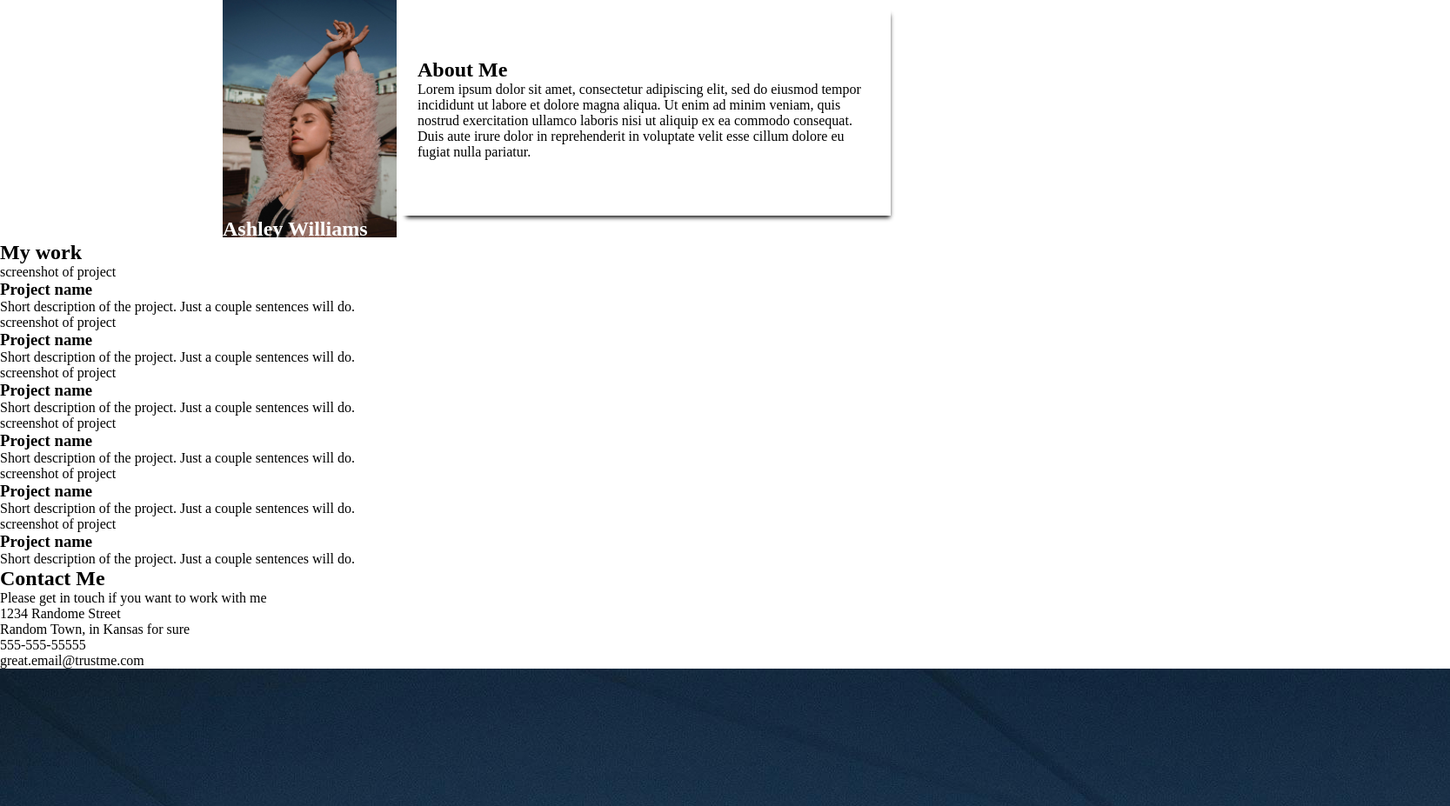
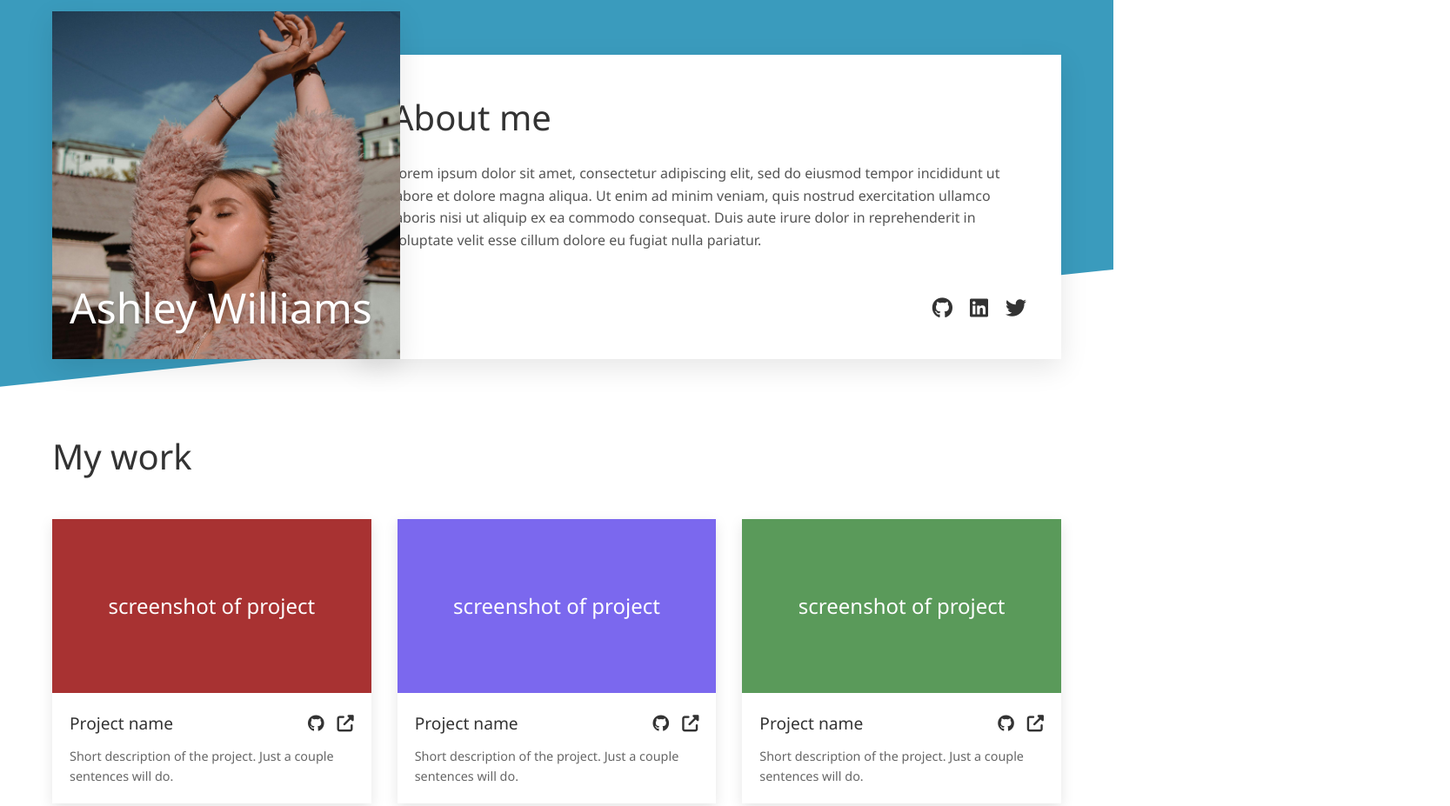
Before and after one commit to Khazeral/odin-project-landing-page-responsive, a plain HTML site: page index.html in a window 1280 px wide. Shown: the part 27-954 px from the top of the page at 87% size, 1667 px wide, since content can reach past the window. Drawn offline with Linux system fonts and the light colour scheme.

Commit message:
feat : finish responsible landing page

```diff
--- a/index.html
+++ b/index.html
@@ -1,38 +1,53 @@
 <!DOCTYPE html>
-<html lang="fr">
+<html lang="en">
 
 <head>
     <meta charset="UTF-8">
     <meta name="viewport" content="width=device-width, initial-scale=1.0">
+    <title>Ashley Williams - Portfolio</title>
     <link rel="stylesheet" href="style.css">
-    <title>Document</title>
+    <link rel="stylesheet" href="https://cdnjs.cloudflare.com/ajax/libs/font-awesome/6.4.0/css/all.min.css">
 </head>
 
 <body>
-    <header>
-        <div id="photo-container">
-            <img src="pexels-2150164756-31074953.jpg" alt="">
-            <h2>Ashley Williams</h2>
+    <div class="background"></div>
+
+    <main class="container">
+        <section class="profile-section">
+            <div class="profile-image-container">
+                <img src="pexels-2150164756-31074953.jpg" alt="Ashley Williams" class="profile-image">
+                <h1 class="profile-name">Ashley Williams</h1>
             </div>
 
-        <aside>
-            <h2>About Me</h2>
-            <p>Lorem ipsum dolor sit amet, consectetur adipiscing elit, sed do eiusmod tempor incididunt ut labore et
-                dolore magna aliqua. Ut enim ad minim veniam, quis nostrud exercitation ullamco laboris nisi ut aliquip
-                ex ea commodo consequat. Duis aute irure dolor in reprehenderit in voluptate velit esse cillum dolore eu
-                fugiat nulla pariatur.</p>
-        </aside>
-    </header>
+            <div class="about-container">
+                <h2 class="about-title">About me</h2>
+                <p class="about-text">
+                    Lorem ipsum dolor sit amet, consectetur adipiscing elit, sed do eiusmod tempor incididunt ut labore
+                    et dolore magna aliqua. Ut enim ad minim veniam, quis nostrud exercitation ullamco laboris nisi ut
+                    aliquip ex ea commodo consequat. Duis aute irure dolor in reprehenderit in voluptate velit esse
+                    cillum dolore eu fugiat nulla pariatur.
+                </p>
+                <div class="social-links">
+                    <a href="#" class="social-icon"><i class="fab fa-github"></i></a>
+                    <a href="#" class="social-icon"><i class="fab fa-linkedin"></i></a>
+                    <a href="#" class="social-icon"><i class="fab fa-twitter"></i></a>
+                </div>
+            </div>
+        </section>
 
-    <main>
-        <h2>My work</h2>
-        <section id="projects-container">
+        <!-- Work Section -->
+        <section class="work-section">
+            <h2 class="work-title">My work</h2>
+
+            <div class="projects-grid">
+                <!-- Project 1 -->
                 <div class="project-card">
-                <div class="project-image purple">
-                    <span class="placeholder-text">screenshot of project</span>
+                    <div class="project-image red">
+                        <span class="project-image-text">screenshot of project</span>
                     </div>
-                <div class="project-details">
-                    <h3 class="project-title">Project name</h3>
+                    <div class="project-info">
+                        <div class="project-header">
+                            <h3 class="project-name">Project name</h3>
                             <div class="project-links">
                                 <a href="#" class="project-link"><i class="fab fa-github"></i></a>
                                 <a href="#" class="project-link"><i class="fas fa-external-link-alt"></i></a>
@@ -42,13 +57,16 @@
                             Short description of the project. Just a couple sentences will do.
                         </p>
                     </div>
+                </div>
 
+                <!-- Project 2 -->
                 <div class="project-card">
-                <div class="project-image orange">
-                    <span class="placeholder-text">screenshot of project</span>
+                    <div class="project-image purple">
+                        <span class="project-image-text">screenshot of project</span>
                     </div>
-                <div class="project-details">
-                    <h3 class="project-title">Project name</h3>
+                    <div class="project-info">
+                        <div class="project-header">
+                            <h3 class="project-name">Project name</h3>
                             <div class="project-links">
                                 <a href="#" class="project-link"><i class="fab fa-github"></i></a>
                                 <a href="#" class="project-link"><i class="fas fa-external-link-alt"></i></a>
@@ -58,12 +76,16 @@
                             Short description of the project. Just a couple sentences will do.
                         </p>
                     </div>
+                </div>
+
+                <!-- Project 3 -->
                 <div class="project-card">
-                <div class="project-image purple">
-                    <span class="placeholder-text">screenshot of project</span>
+                    <div class="project-image green">
+                        <span class="project-image-text">screenshot of project</span>
                     </div>
-                <div class="project-details">
-                    <h3 class="project-title">Project name</h3>
+                    <div class="project-info">
+                        <div class="project-header">
+                            <h3 class="project-name">Project name</h3>
                             <div class="project-links">
                                 <a href="#" class="project-link"><i class="fab fa-github"></i></a>
                                 <a href="#" class="project-link"><i class="fas fa-external-link-alt"></i></a>
@@ -73,13 +95,16 @@
                             Short description of the project. Just a couple sentences will do.
                         </p>
                     </div>
+                </div>
 
+                <!-- Project 4 -->
                 <div class="project-card">
-                <div class="project-image orange">
-                    <span class="placeholder-text">screenshot of project</span>
+                    <div class="project-image magenta">
+                        <span class="project-image-text">screenshot of project</span>
                     </div>
-                <div class="project-details">
-                    <h3 class="project-title">Project name</h3>
+                    <div class="project-info">
+                        <div class="project-header">
+                            <h3 class="project-name">Project name</h3>
                             <div class="project-links">
                                 <a href="#" class="project-link"><i class="fab fa-github"></i></a>
                                 <a href="#" class="project-link"><i class="fas fa-external-link-alt"></i></a>
@@ -89,13 +114,16 @@
                             Short description of the project. Just a couple sentences will do.
                         </p>
                     </div>
+                </div>
 
+                <!-- Project 5 -->
                 <div class="project-card">
-                <div class="project-image purple">
-                    <span class="placeholder-text">screenshot of project</span>
+                    <div class="project-image orange">
+                        <span class="project-image-text">screenshot of project</span>
                     </div>
-                <div class="project-details">
-                    <h3 class="project-title">Project name</h3>
+                    <div class="project-info">
+                        <div class="project-header">
+                            <h3 class="project-name">Project name</h3>
                             <div class="project-links">
                                 <a href="#" class="project-link"><i class="fab fa-github"></i></a>
                                 <a href="#" class="project-link"><i class="fas fa-external-link-alt"></i></a>
@@ -105,13 +133,16 @@
                             Short description of the project. Just a couple sentences will do.
                         </p>
                     </div>
+                </div>
 
+                <!-- Project 6 -->
                 <div class="project-card">
-                <div class="project-image orange">
-                    <span class="placeholder-text">screenshot of project</span>
+                    <div class="project-image blue">
+                        <span class="project-image-text">screenshot of project</span>
                     </div>
-                <div class="project-details">
-                    <h3 class="project-title">Project name</h3>
+                    <div class="project-info">
+                        <div class="project-header">
+                            <h3 class="project-name">Project name</h3>
                             <div class="project-links">
                                 <a href="#" class="project-link"><i class="fab fa-github"></i></a>
                                 <a href="#" class="project-link"><i class="fas fa-external-link-alt"></i></a>
@@ -121,28 +152,10 @@
                             Short description of the project. Just a couple sentences will do.
                         </p>
                     </div>
+                </div>
+            </div>
         </section>
     </main>
-    <footer>
-        <section id="contact">
-            <h2>Contact Me</h2>
-            <p>Please get in touch if you want to work with me</p>
-            <div>
-                <p>1234 Randome Street</p>
-                <p>Random Town, in Kansas for sure</p>
-            </div>
-            <div><span></span><span>555-555-55555</span></div>
-            <div><span></span><span>great.email@trustme.com</span></div>
-            <div id="links">
-                <span></span>
-                <span></span>
-                <span></span>
-            </div>
-        </section>
-        <div>
-            <img src="pexels-2150164756-31074953.jpg" alt="">
-        </div>
-    </footer>
 </body>
 
 </html>
--- a/style.css
+++ b/style.css
@@ -1,41 +1,270 @@
-*,
-html,
-body {
+/* Base Styles */
+* {
+  margin: 0;
   padding: 0;
-  margin: 0;
+  box-sizing: border-box;
 }
 
-header {
+body {
+  font-family: "Segoe UI", Tahoma, Geneva, Verdana, sans-serif;
+  color: #333;
+  line-height: 1.6;
+  background-color: #fff;
+  position: relative;
+  overflow-x: hidden;
+}
+
+.background {
+  position: absolute;
+  top: 0;
+  left: 0;
+  width: 100%;
+  height: 50%;
+  background-color: #3a9bbd;
+  clip-path: polygon(0 0, 100% 0, 100% 50%, 0 70%);
+  z-index: -1;
+}
+
+.container {
+  max-width: 1200px;
+  margin: 0 auto;
+  padding: 40px 20px;
+}
+
+/* Profile Section */
+.profile-section {
+  display: flex;
+  flex-wrap: wrap;
+  margin-bottom: 80px;
+  position: relative;
+}
+
+.profile-image-container {
+  position: relative;
+  width: 400px;
+  height: 400px;
+  margin-right: -50px;
+  z-index: 1;
+  box-shadow: 0 10px 30px rgba(0, 0, 0, 0.1);
+}
+
+.profile-image {
+  width: 100%;
+  height: 100%;
+  object-fit: cover;
+}
+
+.profile-name {
+  position: absolute;
+  bottom: 20px;
+  left: 20px;
+  color: white;
+  font-size: 3rem;
+  font-weight: 300;
+  text-shadow: 0 2px 4px rgba(0, 0, 0, 0.2);
+}
+
+.about-container {
+  flex: 1;
+  min-width: 300px;
+  background-color: white;
+  padding: 40px;
+  box-shadow: 0 10px 30px rgba(0, 0, 0, 0.1);
+  margin-top: 50px;
+  position: relative;
+}
+
+.about-title {
+  font-size: 2.5rem;
+  margin-bottom: 20px;
+  font-weight: 400;
+}
+
+.about-text {
+  margin-bottom: 30px;
+  color: #555;
+}
+
+.social-links {
+  position: absolute;
+  bottom: 40px;
+  right: 40px;
+  display: flex;
+  gap: 20px;
+}
+
+.social-icon {
+  color: #333;
+  font-size: 1.5rem;
+  text-decoration: none;
+  transition: color 0.3s;
+}
+
+.social-icon:hover {
+  color: #3a9bbd;
+}
+
+/* Work Section */
+.work-section {
+  margin-top: 50px;
+}
+
+.work-title {
+  font-size: 2.5rem;
+  margin-bottom: 40px;
+  font-weight: 400;
+  color: #333;
+}
+
+.projects-grid {
+  display: grid;
+  grid-template-columns: repeat(auto-fill, minmax(350px, 1fr));
+  gap: 30px;
+}
+
+.project-card {
+  background-color: white;
+  box-shadow: 0 5px 15px rgba(0, 0, 0, 0.1);
+  overflow: hidden;
+  transition: transform 0.3s, box-shadow 0.3s;
+}
+
+.project-card:hover {
+  transform: translateY(-5px);
+  box-shadow: 0 10px 25px rgba(0, 0, 0, 0.15);
+}
+
+.project-image {
+  height: 200px;
   display: flex;
   align-items: center;
   justify-content: center;
-  padding: 0 20vw;
+  color: white;
+  font-size: 1.5rem;
+  font-weight: 300;
 }
 
-#photo-container {
-  position: relative;
+.project-image-text {
+  text-align: center;
+  padding: 20px;
 }
 
-#photo-container > img {
-  max-width: 350px;
-  max-height: 300px;
+.red {
+  background-color: #a83232;
 }
 
-#photo-container > h2 {
-  position: absolute;
-  bottom: 0;
-  text-align: center;
-  color: white;
+.purple {
+  background-color: #7b68ee;
 }
 
-header > aside {
-  background-color: white;
-  padding: 64px 24px;
-  box-shadow: 5px 8px 5px -6px #000000;
+.green {
+  background-color: #5a9a5a;
 }
 
-@media (max-width: 300px) {
-  #photo-container > img {
-    max-width: 250px;
+.magenta {
+  background-color: #c06ec0;
+}
+
+.orange {
+  background-color: #d2913d;
+}
+
+.blue {
+  background-color: #4682b4;
+}
+
+.project-info {
+  padding: 20px;
+}
+
+.project-header {
+  display: flex;
+  justify-content: space-between;
+  align-items: center;
+  margin-bottom: 10px;
+}
+
+.project-name {
+  font-size: 1.2rem;
+  font-weight: 500;
+}
+
+.project-links {
+  display: flex;
+  gap: 15px;
+}
+
+.project-link {
+  color: #333;
+  font-size: 1.2rem;
+  text-decoration: none;
+  transition: color 0.3s;
+}
+
+.project-link:hover {
+  color: #3a9bbd;
+}
+
+.project-description {
+  color: #666;
+  font-size: 0.9rem;
+}
+
+@media (max-width: 900px) {
+  .profile-section {
+    flex-direction: column;
+    align-items: center;
+  }
+
+  .background {
+    height: 30%;
+  }
+
+  .profile-image-container {
+    margin-right: 0;
+    margin-bottom: -30px;
+    width: 350px;
+    height: 350px;
+  }
+
+  .about-container {
+    width: 100%;
+    margin-top: 0;
+  }
+
+  .projects-grid {
+    grid-template-columns: repeat(auto-fill, minmax(300px, 1fr));
   }
 }
+
+@media (max-width: 600px) {
+  .background {
+    height: 15%;
+  }
+  .about-container {
+    background-color: transparent;
+    box-shadow: none;
+  }
+  .profile-image-container {
+    width: 100%;
+    height: 300px;
+  }
+
+  .profile-name {
+    font-size: 2.5rem;
+  }
+
+  .about-title,
+  .work-title {
+    font-size: 2rem;
+  }
+
+  .projects-grid {
+    grid-template-columns: 1fr;
+  }
+
+  .social-links {
+    position: static;
+    margin-top: 30px;
+  }
+}
```
Lines whose indentation alone changed are shown as unchanged.
